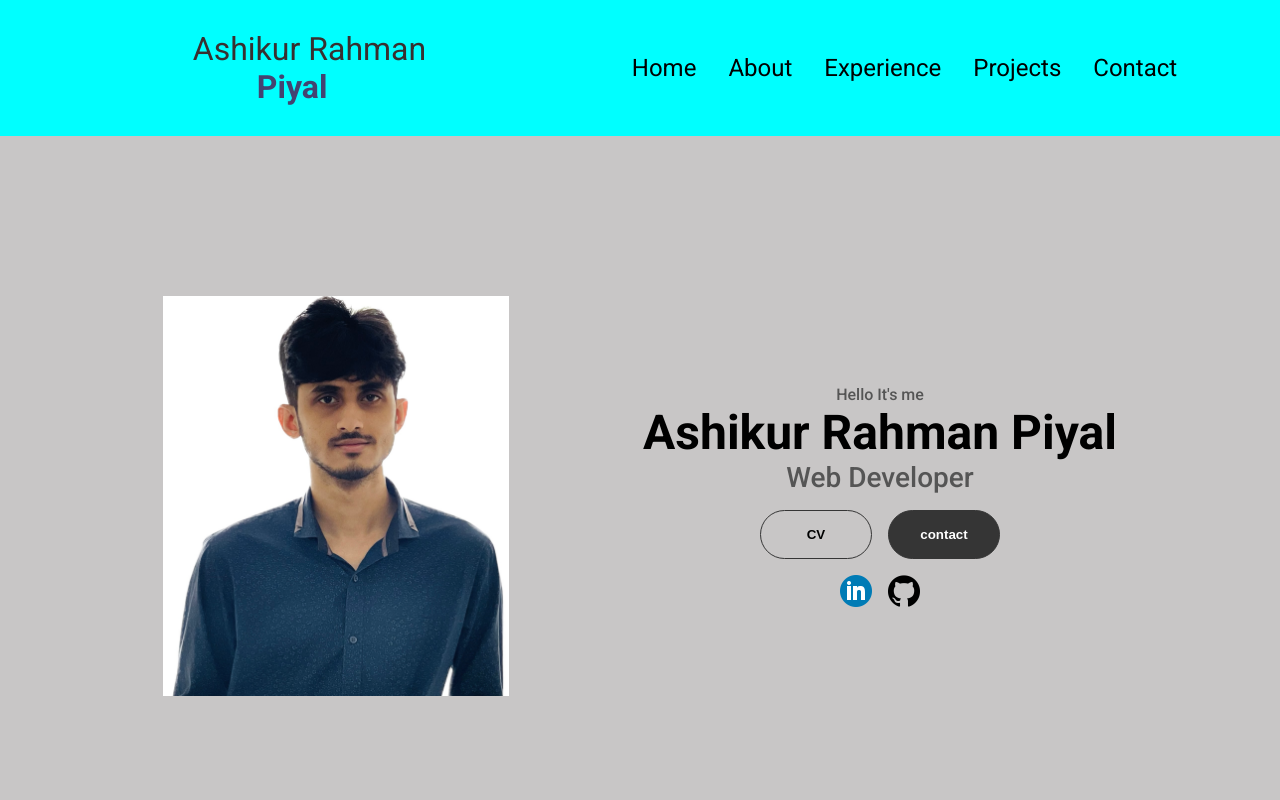
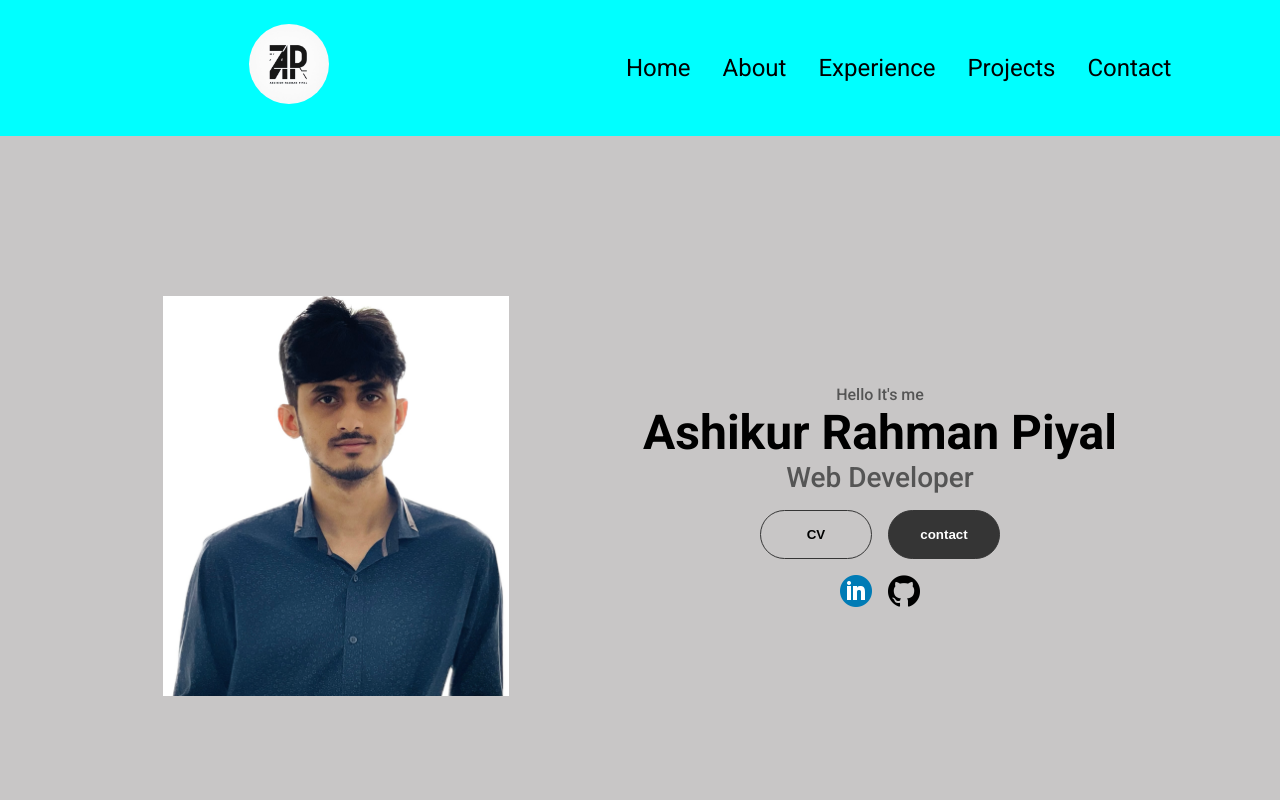
Before and after one commit to Ashikur-Piyal/portfolio, a plain HTML site: page index.html in a window 1280 px wide. Shown: the top 800 px of the page. Drawn offline with Linux system fonts and the light colour scheme.

Commit message:
new-logo

```diff
--- a/index.html
+++ b/index.html
@@ -16,7 +16,7 @@
 </head>
 <body>
     <nav id="navbar">
-        <div class="logo"> Ashikur Rahman <br>&emsp;&emsp;<span class="name">Piyal</span> </div>
+        <div class="logo"><img src="picture/OIG.jpeg" alt="" class="my-logo" > </div>
         <div>
             <ul class="nav-link">
                 <li><a href="#profile">Home</a> </li>
@@ -29,7 +29,7 @@
         </div>
     </nav>
     <nav id="hamburger-nav">
-        <div class="logo"> Ashikur Rahman Piyal</div>
+        <div class="logo"> <img src="picture/OIG.jpeg" alt="" class="my-logo"></div>
         <div class="hamburger-menu">
             <div class="hamburger-icon" onclick="toggleMenu()">
             <span></span>
--- a/style.css
+++ b/style.css
@@ -56,6 +56,13 @@ a:hover{
     position: fixed;
     z-index: 100;
 
+}
+.my-logo{
+    height: 5rem;
+    cursor: default;
+    border-radius: 2.5rem;
+    margin-left: 50px;
+    margin-right: 80px;
 }
 .logo{
     font-size: 2rem;
```
Also changed, not shown: picture/OIG.jpeg (added).
